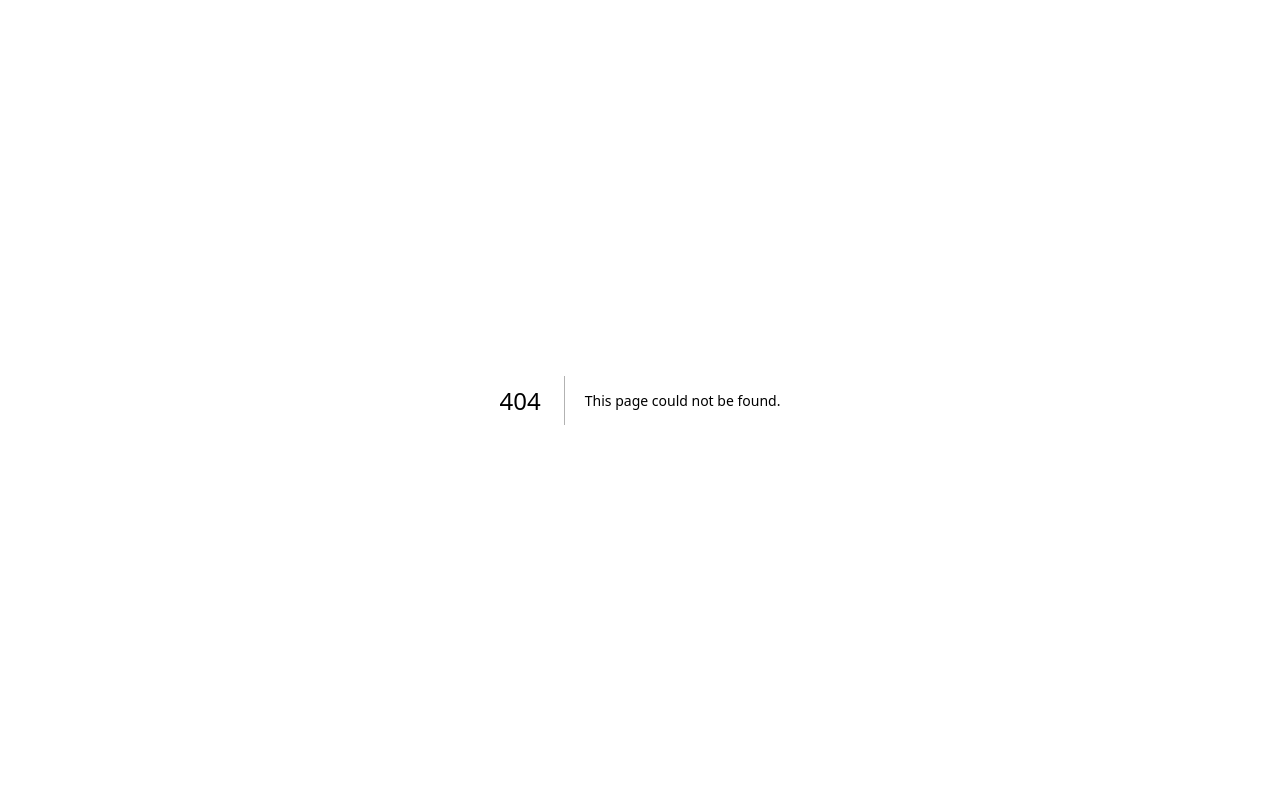
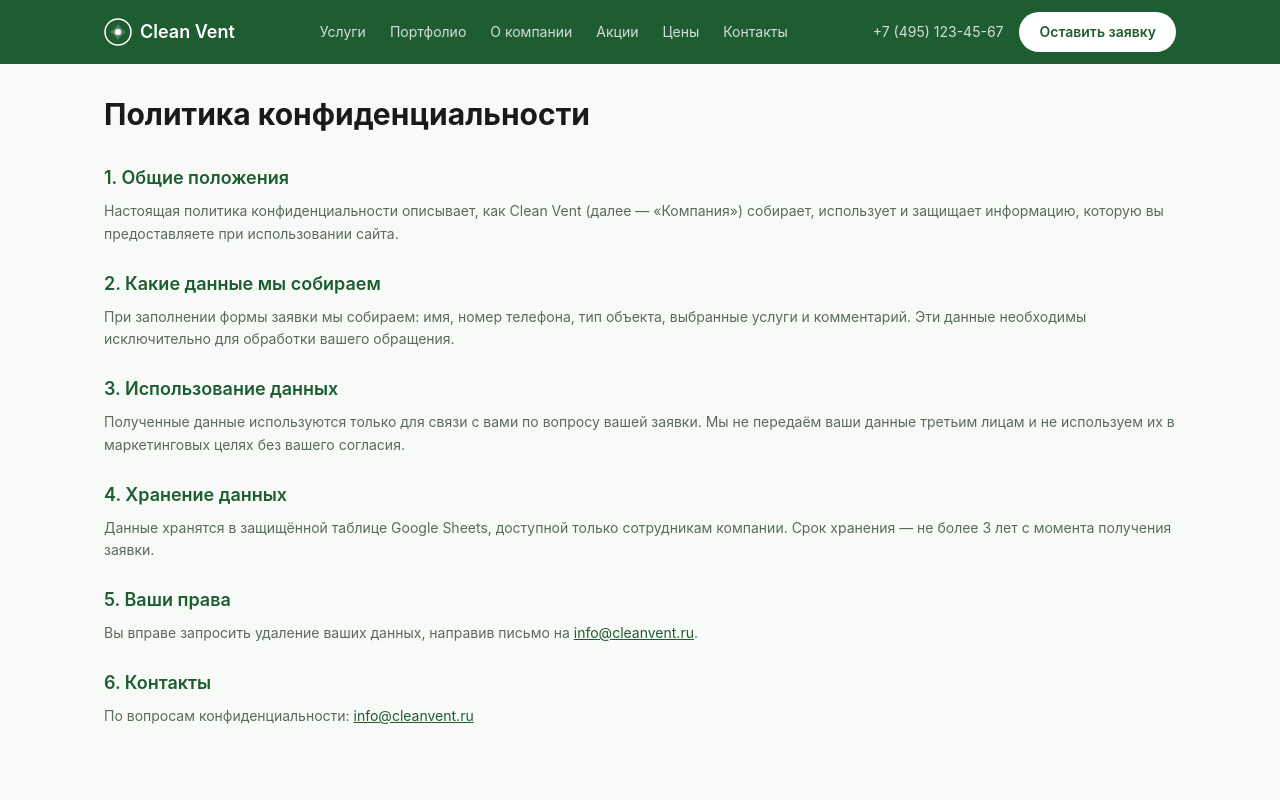
Before and after one commit to ll-larr/vent, a Next.js app: page /privacy in a window 1280 px wide. Before the commit this address had no page. Shown: the top 800 px of the page. Built offline with nearby package versions, Linux system fonts and the light colour scheme.

Commit message:
feat: add /contacts and /privacy pages

```diff
--- /dev/null
+++ b/src/app/contacts/page.tsx
@@ -0,0 +1,21 @@
+import type { Metadata } from 'next';
+import Header from '@/components/Header/Header';
+import Footer from '@/components/Footer/Footer';
+import ContactSection from '@/components/ContactSection/ContactSection';
+
+export const metadata: Metadata = {
+  title: 'Контакты — Clean Vent',
+  description: 'Оставьте заявку на чистку вентиляции. Перезвоним в течение 30 минут.',
+};
+
+export default function ContactsPage() {
+  return (
+    <>
+      <Header />
+      <main className="pt-16">
+        <ContactSection />
+      </main>
+      <Footer />
+    </>
+  );
+}
--- /dev/null
+++ b/src/app/privacy/page.tsx
@@ -0,0 +1,70 @@
+import type { Metadata } from 'next';
+import Header from '@/components/Header/Header';
+import Footer from '@/components/Footer/Footer';
+
+export const metadata: Metadata = {
+  title: 'Политика конфиденциальности — Clean Vent',
+};
+
+export default function PrivacyPage() {
+  return (
+    <>
+      <Header />
+      <main className="pt-24 pb-24 px-6 max-w-content mx-auto">
+        <h1 className="text-3xl font-bold mb-8">Политика конфиденциальности</h1>
+
+        <div className="prose prose-neutral max-w-none text-brand-muted space-y-6 text-sm leading-relaxed">
+          <section>
+            <h2 className="text-lg font-semibold text-brand mb-2">1. Общие положения</h2>
+            <p>
+              Настоящая политика конфиденциальности описывает, как Clean Vent (далее — «Компания»)
+              собирает, использует и защищает информацию, которую вы предоставляете при использовании сайта.
+            </p>
+          </section>
+
+          <section>
+            <h2 className="text-lg font-semibold text-brand mb-2">2. Какие данные мы собираем</h2>
+            <p>
+              При заполнении формы заявки мы собираем: имя, номер телефона, тип объекта, выбранные услуги
+              и комментарий. Эти данные необходимы исключительно для обработки вашего обращения.
+            </p>
+          </section>
+
+          <section>
+            <h2 className="text-lg font-semibold text-brand mb-2">3. Использование данных</h2>
+            <p>
+              Полученные данные используются только для связи с вами по вопросу вашей заявки.
+              Мы не передаём ваши данные третьим лицам и не используем их в маркетинговых целях
+              без вашего согласия.
+            </p>
+          </section>
+
+          <section>
+            <h2 className="text-lg font-semibold text-brand mb-2">4. Хранение данных</h2>
+            <p>
+              Данные хранятся в защищённой таблице Google Sheets, доступной только сотрудникам компании.
+              Срок хранения — не более 3 лет с момента получения заявки.
+            </p>
+          </section>
+
+          <section>
+            <h2 className="text-lg font-semibold text-brand mb-2">5. Ваши права</h2>
+            <p>
+              Вы вправе запросить удаление ваших данных, направив письмо на{' '}
+              <a href="mailto:info@cleanvent.ru" className="text-brand underline">info@cleanvent.ru</a>.
+            </p>
+          </section>
+
+          <section>
+            <h2 className="text-lg font-semibold text-brand mb-2">6. Контакты</h2>
+            <p>
+              По вопросам конфиденциальности:{' '}
+              <a href="mailto:info@cleanvent.ru" className="text-brand underline">info@cleanvent.ru</a>
+            </p>
+          </section>
+        </div>
+      </main>
+      <Footer />
+    </>
+  );
+}
```
